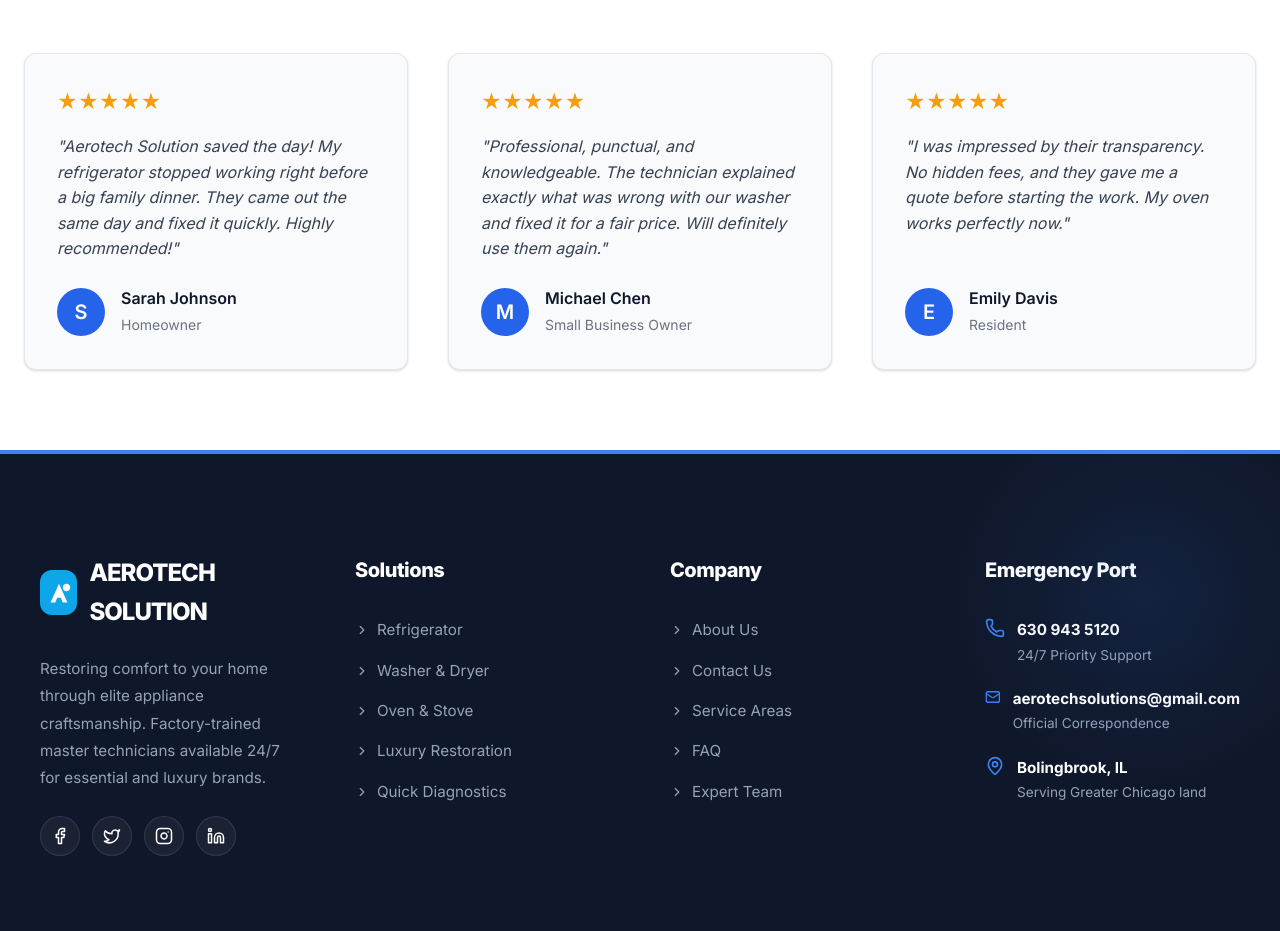
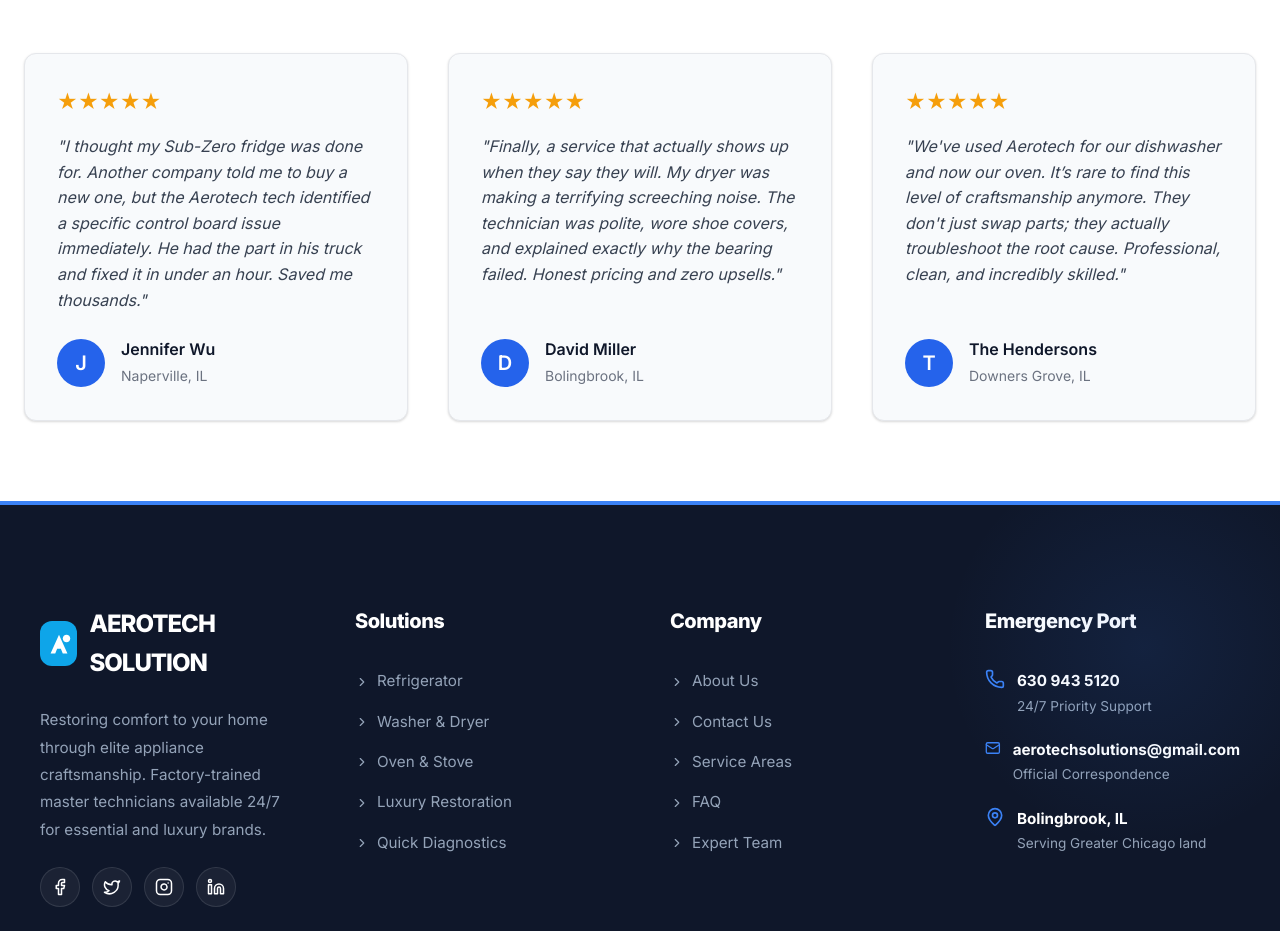
Before and after one commit to Ammad-mazhar/aerotech-solutions, a React (Vite) app: page / in a window 1280 px wide. Shown: the part 8420-9351 px from the top of the page. Built offline with nearby package versions, Linux system fonts and the light colour scheme.

Commit message:
changing in about us

```diff
--- a/src/components/AboutPage.jsx
+++ b/src/components/AboutPage.jsx
@@ -147,14 +147,14 @@ const AboutPage = () => {
               <div style={iconCircleStyle}><Target size={32} /></div>
               <h3 style={{ fontSize: '1.5rem', fontWeight: '800', color: colors.navy, marginBottom: '20px' }}>Our Mission</h3>
               <p style={{ color: colors.slate, lineHeight: '1.8', fontSize: '1.05rem' }}>
-                To set the industry benchmark for appliance repair by combining white-glove service with factory-grade technical precision. We believe every customer deserves a home that functions flawlessly, and we treat every repair as a commitment to that promise.
+                To raise the standard of appliance repair through exceptional service and expert-level precision. We treat every home with respect, every repair with care, and every customer like family — because when your appliances work, your home works.
               </p>
             </div>
             <div style={cardStyle}>
               <div style={iconCircleStyle}><Zap size={32} /></div>
               <h3 style={{ fontSize: '1.5rem', fontWeight: '800', color: colors.navy, marginBottom: '20px' }}>Our Vision</h3>
               <p style={{ color: colors.slate, lineHeight: '1.8', fontSize: '1.05rem' }}>
-                To become the premier concierge-level appliance service in the Midwest, known not just for "fixing things," but for providing a seamless, stress-free experience from the moment a problem arises until it is perfectly resolved.
+                To become the Midwest’s most trusted concierge-level appliance service, delivering a seamless, stress-free experience from first call to final fix..
               </p>
             </div>
           </div>
--- a/src/components/Testimonials.jsx
+++ b/src/components/Testimonials.jsx
@@ -4,23 +4,23 @@ const Testimonials = () => {
   const testimonials = [
     {
       id: 1,
-      name: "Sarah Johnson",
-      role: "Homeowner",
-      content: "Aerotech Solution saved the day! My refrigerator stopped working right before a big family dinner. They came out the same day and fixed it quickly. Highly recommended!",
+      name: "Jennifer Wu",
+      role: "Naperville, IL",
+      content: "I thought my Sub-Zero fridge was done for. Another company told me to buy a new one, but the Aerotech tech identified a specific control board issue immediately. He had the part in his truck and fixed it in under an hour. Saved me thousands.",
       rating: 5
     },
     {
       id: 2,
-      name: "Michael Chen",
-      role: "Small Business Owner",
-      content: "Professional, punctual, and knowledgeable. The technician explained exactly what was wrong with our washer and fixed it for a fair price. Will definitely use them again.",
+      name: "David Miller",
+      role: "Bolingbrook, IL",
+      content: "Finally, a service that actually shows up when they say they will. My dryer was making a terrifying screeching noise. The technician was polite, wore shoe covers, and explained exactly why the bearing failed. Honest pricing and zero upsells.",
       rating: 5
     },
     {
       id: 3,
-      name: "Emily Davis",
-      role: "Resident",
-      content: "I was impressed by their transparency. No hidden fees, and they gave me a quote before starting the work. My oven works perfectly now.",
+      name: "The Hendersons",
+      role: "Downers Grove, IL",
+      content: "We've used Aerotech for our dishwasher and now our oven. It’s rare to find this level of craftsmanship anymore. They don't just swap parts; they actually troubleshoot the root cause. Professional, clean, and incredibly skilled.",
       rating: 5
     }
   ];
```
